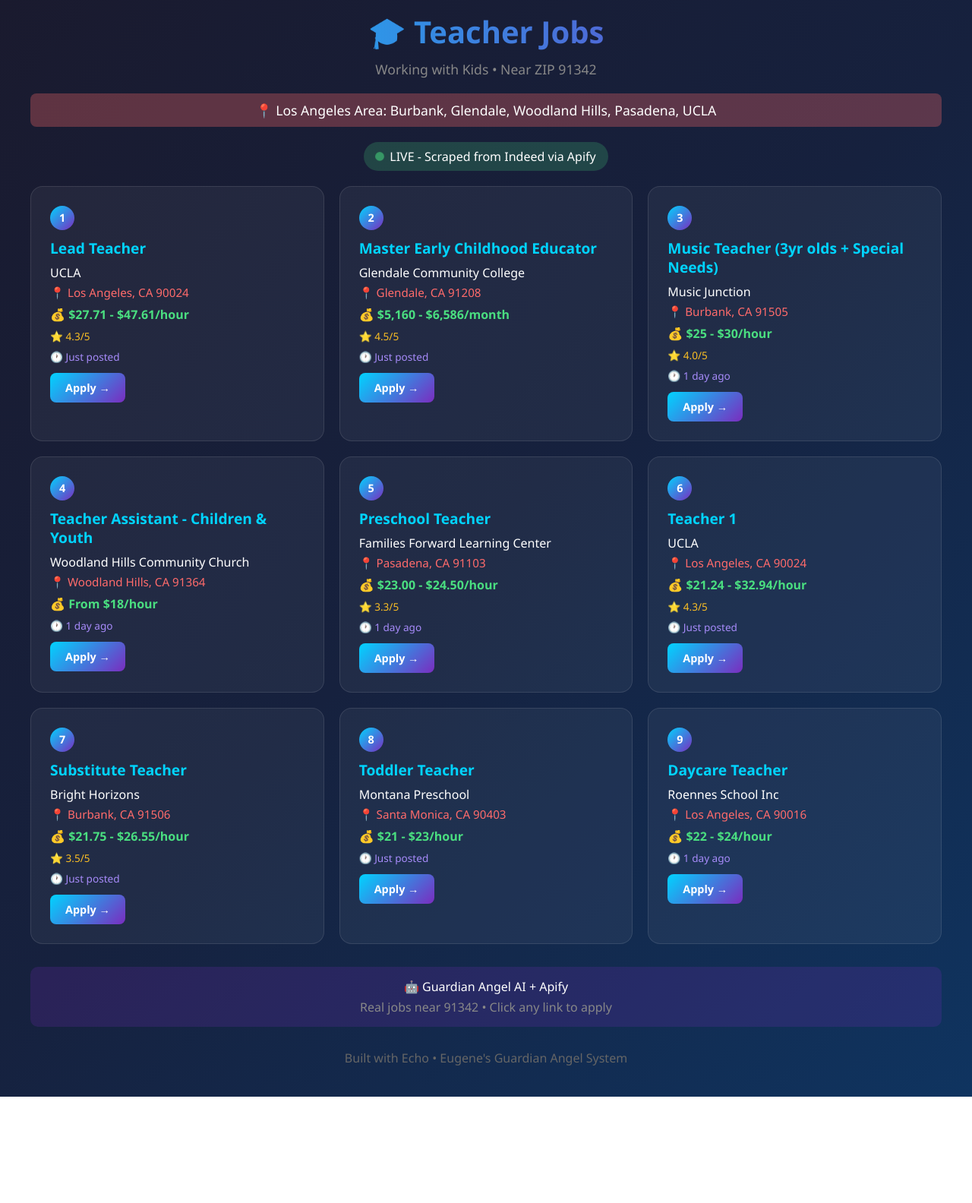
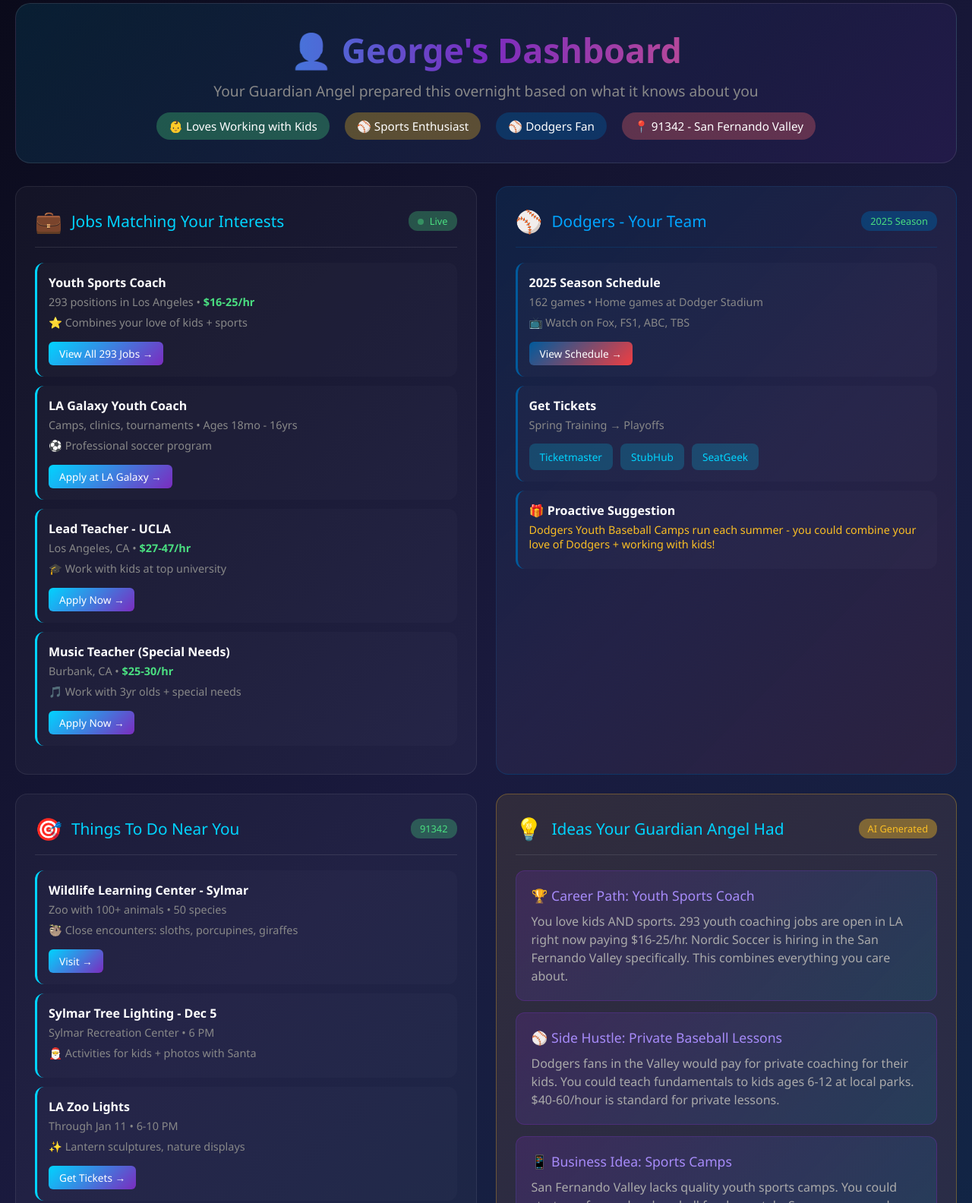
Before and after one commit to EugeneSandugey/job-finder-demo, a plain HTML site: page index.html in a window 1280 px wide. Shown: the part 26-1610 px from the top of the page at 76% size. Before the commit the page ends 1470 px from the top, so only its background shows below. Drawn offline with Linux system fonts and the light colour scheme.

Commit message:
George's personal dashboard - jobs, Dodgers, local activities, proactive AI ideas

```diff
--- a/index.html
+++ b/index.html
@@ -3,227 +3,317 @@
 <head>
     <meta charset="UTF-8">
     <meta name="viewport" content="width=device-width, initial-scale=1.0">
-    <title>Teacher Jobs near 91342 - Live from Indeed</title>
+    <title>George's Personal Dashboard - Guardian Angel AI</title>
     <style>
         * { margin: 0; padding: 0; box-sizing: border-box; }
         body {
             font-family: 'Segoe UI', system-ui, sans-serif;
-            background: linear-gradient(135deg, #1a1a2e 0%, #16213e 50%, #0f3460 100%);
+            background: linear-gradient(135deg, #0a0a1a 0%, #1a1a3e 50%, #0f2847 100%);
             min-height: 100vh;
             color: #fff;
-            padding: 40px 20px;
+            padding: 30px 20px;
         }
-        .container { max-width: 1200px; margin: 0 auto; }
+        .container { max-width: 1400px; margin: 0 auto; }
+        .header {
+            text-align: center;
+            margin-bottom: 30px;
+            padding: 30px;
+            background: linear-gradient(135deg, rgba(0,212,255,0.1), rgba(123,44,191,0.1));
+            border-radius: 20px;
+            border: 1px solid rgba(255,255,255,0.1);
+        }
         h1 {
-            text-align: center;
-            font-size: 2.5rem;
+            font-size: 2.8rem;
             margin-bottom: 10px;
-            background: linear-gradient(90deg, #00d4ff, #7b2cbf);
+            background: linear-gradient(90deg, #00d4ff, #7b2cbf, #ff6b6b);
             -webkit-background-clip: text;
             -webkit-text-fill-color: transparent;
         }
-        .subtitle { text-align: center; color: #888; margin-bottom: 20px; font-size: 1.1rem; }
-        .location-badge {
-            text-align: center;
-            background: rgba(255, 107, 107, 0.3);
-            padding: 10px 20px;
-            border-radius: 8px;
-            margin-bottom: 20px;
-            font-size: 1.1rem;
+        .tagline { color: #888; font-size: 1.2rem; margin-bottom: 15px; }
+        .profile-summary {
+            display: flex;
+            justify-content: center;
+            gap: 20px;
+            flex-wrap: wrap;
         }
-        .live-indicator {
-            display: inline-flex;
-            align-items: center;
-            gap: 8px;
-            background: rgba(74, 222, 128, 0.2);
+        .profile-tag {
+            background: rgba(255,255,255,0.1);
             padding: 8px 16px;
             border-radius: 20px;
+            font-size: 0.95rem;
+        }
+        .profile-tag.dodgers { background: rgba(0, 90, 156, 0.4); }
+        .profile-tag.kids { background: rgba(74, 222, 128, 0.3); }
+        .profile-tag.sports { background: rgba(251, 191, 36, 0.3); }
+        .profile-tag.location { background: rgba(255, 107, 107, 0.3); }
+
+        .dashboard-grid {
+            display: grid;
+            grid-template-columns: repeat(auto-fit, minmax(400px, 1fr));
+            gap: 25px;
+            margin-bottom: 30px;
+        }
+        .section {
+            background: rgba(255,255,255,0.03);
+            border-radius: 16px;
+            padding: 25px;
+            border: 1px solid rgba(255,255,255,0.08);
+        }
+        .section-header {
+            display: flex;
+            align-items: center;
+            gap: 12px;
             margin-bottom: 20px;
+            padding-bottom: 15px;
+            border-bottom: 1px solid rgba(255,255,255,0.1);
         }
+        .section-icon { font-size: 1.8rem; }
+        .section-title { font-size: 1.3rem; color: #00d4ff; }
+        .section-badge {
+            margin-left: auto;
+            background: rgba(74, 222, 128, 0.3);
+            padding: 4px 12px;
+            border-radius: 12px;
+            font-size: 0.8rem;
+            color: #4ade80;
+        }
+
+        .job-item, .activity-item, .opportunity-item {
+            background: rgba(255,255,255,0.02);
+            padding: 15px;
+            border-radius: 12px;
+            margin-bottom: 12px;
+            border-left: 3px solid #00d4ff;
+            transition: transform 0.2s;
+        }
+        .job-item:hover, .activity-item:hover, .opportunity-item:hover {
+            transform: translateX(5px);
+            background: rgba(255,255,255,0.05);
+        }
+        .item-title { color: #fff; font-weight: 600; margin-bottom: 5px; }
+        .item-meta { color: #888; font-size: 0.9rem; margin-bottom: 8px; }
+        .item-salary { color: #4ade80; font-weight: bold; }
+        .item-link {
+            display: inline-block;
+            background: linear-gradient(135deg, #00d4ff, #7b2cbf);
+            color: white;
+            padding: 6px 14px;
+            border-radius: 6px;
+            text-decoration: none;
+            font-size: 0.85rem;
+            margin-top: 8px;
+        }
+
+        .dodgers-section {
+            background: linear-gradient(135deg, rgba(0, 90, 156, 0.2), rgba(239, 62, 66, 0.1));
+            border-color: rgba(0, 90, 156, 0.3);
+        }
+        .dodgers-header { border-bottom-color: rgba(0, 90, 156, 0.3); }
+        .dodgers-title { color: #00a4ff !important; }
+
+        .proactive-section {
+            background: linear-gradient(135deg, rgba(251, 191, 36, 0.1), rgba(255, 107, 107, 0.1));
+            border-color: rgba(251, 191, 36, 0.3);
+        }
+
+        .idea-card {
+            background: linear-gradient(135deg, rgba(123, 44, 191, 0.2), rgba(0, 212, 255, 0.1));
+            padding: 20px;
+            border-radius: 12px;
+            margin-bottom: 15px;
+            border: 1px solid rgba(123, 44, 191, 0.3);
+        }
+        .idea-title { color: #a78bfa; font-size: 1.1rem; margin-bottom: 10px; }
+        .idea-desc { color: #aaa; line-height: 1.5; }
+
+        .footer {
+            text-align: center;
+            padding: 25px;
+            background: rgba(255,255,255,0.02);
+            border-radius: 16px;
+            margin-top: 20px;
+        }
+        .footer-title { color: #00d4ff; margin-bottom: 10px; }
+        .footer-desc { color: #666; font-size: 0.9rem; }
+
         .live-dot {
-            width: 10px; height: 10px;
+            display: inline-block;
+            width: 8px; height: 8px;
             background: #4ade80;
             border-radius: 50%;
+            margin-right: 8px;
             animation: pulse 1.5s infinite;
         }
         @keyframes pulse {
-            0%, 100% { opacity: 1; transform: scale(1); }
-            50% { opacity: 0.5; transform: scale(1.2); }
+            0%, 100% { opacity: 1; }
+            50% { opacity: 0.4; }
         }
-        .jobs-grid {
-            display: grid;
-            grid-template-columns: repeat(auto-fit, minmax(350px, 1fr));
-            gap: 20px;
+
+        .quick-links {
+            display: flex;
+            gap: 10px;
+            flex-wrap: wrap;
+            margin-top: 15px;
         }
-        .job-card {
-            background: rgba(255,255,255,0.05);
-            border-radius: 16px;
-            padding: 25px;
-            border: 1px solid rgba(255,255,255,0.1);
-            transition: transform 0.3s, box-shadow 0.3s;
+        .quick-link {
+            background: rgba(0,212,255,0.2);
+            padding: 8px 14px;
+            border-radius: 8px;
+            color: #00d4ff;
+            text-decoration: none;
+            font-size: 0.85rem;
         }
-        .job-card:hover {
-            transform: translateY(-5px);
-            box-shadow: 0 20px 40px rgba(0,212,255,0.2);
-        }
-        .job-number {
-            display: inline-block;
-            background: linear-gradient(135deg, #00d4ff, #7b2cbf);
-            color: white;
-            width: 32px; height: 32px;
-            border-radius: 50%;
-            text-align: center;
-            line-height: 32px;
-            font-weight: bold;
-            margin-bottom: 12px;
-            font-size: 0.9rem;
-        }
-        .job-title { font-size: 1.2rem; color: #00d4ff; margin-bottom: 8px; line-height: 1.3; }
-        .job-company { color: #fff; font-size: 1rem; margin-bottom: 5px; }
-        .job-location { color: #ff6b6b; font-size: 0.95rem; margin-bottom: 8px; }
-        .job-salary { color: #4ade80; font-size: 1rem; margin-bottom: 8px; font-weight: bold; }
-        .job-rating { color: #fbbf24; font-size: 0.85rem; margin-bottom: 8px; }
-        .job-posted { color: #a78bfa; font-size: 0.85rem; margin-bottom: 12px; }
-        .apply-btn {
-            display: inline-block;
-            background: linear-gradient(135deg, #00d4ff, #7b2cbf);
-            color: white;
-            padding: 10px 20px;
-            border-radius: 8px;
-            text-decoration: none;
-            font-weight: bold;
-            font-size: 0.9rem;
-            transition: transform 0.2s;
-        }
-        .apply-btn:hover { transform: scale(1.05); }
-        .powered-by {
-            margin-top: 30px;
-            padding: 15px;
-            background: rgba(123, 44, 191, 0.2);
-            border-radius: 10px;
-            text-align: center;
-        }
-        .footer { text-align: center; margin-top: 30px; color: #666; }
+        .quick-link:hover { background: rgba(0,212,255,0.3); }
     </style>
 </head>
 <body>
     <div class="container">
-        <h1>🎓 Teacher Jobs</h1>
-        <p class="subtitle">Working with Kids • Near ZIP 91342</p>
-
-        <div class="location-badge">📍 Los Angeles Area: Burbank, Glendale, Woodland Hills, Pasadena, UCLA</div>
-
-        <div style="text-align: center;">
-            <div class="live-indicator">
-                <span class="live-dot"></span>
-                <span>LIVE - Scraped from Indeed via Apify</span>
+        <div class="header">
+            <h1>👤 George's Dashboard</h1>
+            <p class="tagline">Your Guardian Angel prepared this overnight based on what it knows about you</p>
+            <div class="profile-summary">
+                <span class="profile-tag kids">👶 Loves Working with Kids</span>
+                <span class="profile-tag sports">⚾ Sports Enthusiast</span>
+                <span class="profile-tag dodgers">⚾ Dodgers Fan</span>
+                <span class="profile-tag location">📍 91342 - San Fernando Valley</span>
             </div>
         </div>
 
-        <div class="jobs-grid">
-            <div class="job-card">
-                <span class="job-number">1</span>
-                <h2 class="job-title">Lead Teacher</h2>
-                <p class="job-company">UCLA</p>
-                <p class="job-location">📍 Los Angeles, CA 90024</p>
-                <p class="job-salary">💰 $27.71 - $47.61/hour</p>
-                <p class="job-rating">⭐ 4.3/5</p>
-                <p class="job-posted">🕐 Just posted</p>
-                <a href="https://www.indeed.com/viewjob?jk=60b2876ffeb0e8d6" target="_blank" class="apply-btn">Apply →</a>
+        <div class="dashboard-grid">
+            <!-- JOB OPPORTUNITIES -->
+            <div class="section">
+                <div class="section-header">
+                    <span class="section-icon">💼</span>
+                    <span class="section-title">Jobs Matching Your Interests</span>
+                    <span class="section-badge"><span class="live-dot"></span>Live</span>
+                </div>
+
+                <div class="job-item">
+                    <div class="item-title">Youth Sports Coach</div>
+                    <div class="item-meta">293 positions in Los Angeles • <span class="item-salary">$16-25/hr</span></div>
+                    <div class="item-meta">⭐ Combines your love of kids + sports</div>
+                    <a href="https://www.indeed.com/q-youth-sports-coach-l-los-angeles,-ca-jobs.html" target="_blank" class="item-link">View All 293 Jobs →</a>
+                </div>
+
+                <div class="job-item">
+                    <div class="item-title">LA Galaxy Youth Coach</div>
+                    <div class="item-meta">Camps, clinics, tournaments • Ages 18mo - 16yrs</div>
+                    <div class="item-meta">⚽ Professional soccer program</div>
+                    <a href="https://youth.lagalaxy.com/jobs/" target="_blank" class="item-link">Apply at LA Galaxy →</a>
+                </div>
+
+                <div class="job-item">
+                    <div class="item-title">Lead Teacher - UCLA</div>
+                    <div class="item-meta">Los Angeles, CA • <span class="item-salary">$27-47/hr</span></div>
+                    <div class="item-meta">🎓 Work with kids at top university</div>
+                    <a href="https://www.indeed.com/viewjob?jk=60b2876ffeb0e8d6" target="_blank" class="item-link">Apply Now →</a>
+                </div>
+
+                <div class="job-item">
+                    <div class="item-title">Music Teacher (Special Needs)</div>
+                    <div class="item-meta">Burbank, CA • <span class="item-salary">$25-30/hr</span></div>
+                    <div class="item-meta">🎵 Work with 3yr olds + special needs</div>
+                    <a href="https://www.indeed.com/viewjob?jk=fdba3a5dbee6821f" target="_blank" class="item-link">Apply Now →</a>
+                </div>
             </div>
 
-            <div class="job-card">
-                <span class="job-number">2</span>
-                <h2 class="job-title">Master Early Childhood Educator</h2>
-                <p class="job-company">Glendale Community College</p>
-                <p class="job-location">📍 Glendale, CA 91208</p>
-                <p class="job-salary">💰 $5,160 - $6,586/month</p>
-                <p class="job-rating">⭐ 4.5/5</p>
-                <p class="job-posted">🕐 Just posted</p>
-                <a href="https://www.indeed.com/viewjob?jk=f585a743521fcb70" target="_blank" class="apply-btn">Apply →</a>
+            <!-- DODGERS SECTION -->
+            <div class="section dodgers-section">
+                <div class="section-header dodgers-header">
+                    <span class="section-icon">⚾</span>
+                    <span class="section-title dodgers-title">Dodgers - Your Team</span>
+                    <span class="section-badge" style="background: rgba(0, 90, 156, 0.5);">2025 Season</span>
+                </div>
+
+                <div class="activity-item" style="border-left-color: #005a9c;">
+                    <div class="item-title">2025 Season Schedule</div>
+                    <div class="item-meta">162 games • Home games at Dodger Stadium</div>
+                    <div class="item-meta">📺 Watch on Fox, FS1, ABC, TBS</div>
+                    <a href="https://www.mlb.com/dodgers/schedule/2025/fullseason" target="_blank" class="item-link" style="background: linear-gradient(135deg, #005a9c, #ef3e42);">View Schedule →</a>
+                </div>
+
+                <div class="activity-item" style="border-left-color: #005a9c;">
+                    <div class="item-title">Get Tickets</div>
+                    <div class="item-meta">Spring Training → Playoffs</div>
+                    <div class="quick-links">
+                        <a href="https://www.ticketmaster.com/los-angeles-dodgers-tickets/artist/805959" target="_blank" class="quick-link">Ticketmaster</a>
+                        <a href="https://www.stubhub.com/los-angeles-dodgers-tickets/category/138300832" target="_blank" class="quick-link">StubHub</a>
+                        <a href="https://seatgeek.com/los-angeles-dodgers-tickets/schedule" target="_blank" class="quick-link">SeatGeek</a>
+                    </div>
+                </div>
+
+                <div class="activity-item" style="border-left-color: #005a9c;">
+                    <div class="item-title">🎁 Proactive Suggestion</div>
+                    <div class="item-meta" style="color: #fbbf24;">Dodgers Youth Baseball Camps run each summer - you could combine your love of Dodgers + working with kids!</div>
+                </div>
             </div>
 
-            <div class="job-card">
-                <span class="job-number">3</span>
-                <h2 class="job-title">Music Teacher (3yr olds + Special Needs)</h2>
-                <p class="job-company">Music Junction</p>
-                <p class="job-location">📍 Burbank, CA 91505</p>
-                <p class="job-salary">💰 $25 - $30/hour</p>
-                <p class="job-rating">⭐ 4.0/5</p>
-                <p class="job-posted">🕐 1 day ago</p>
-                <a href="https://www.indeed.com/viewjob?jk=fdba3a5dbee6821f" target="_blank" class="apply-btn">Apply →</a>
+            <!-- LOCAL ACTIVITIES -->
+            <div class="section">
+                <div class="section-header">
+                    <span class="section-icon">🎯</span>
+                    <span class="section-title">Things To Do Near You</span>
+                    <span class="section-badge">91342</span>
+                </div>
+
+                <div class="activity-item">
+                    <div class="item-title">Wildlife Learning Center - Sylmar</div>
+                    <div class="item-meta">Zoo with 100+ animals • 50 species</div>
+                    <div class="item-meta">🦥 Close encounters: sloths, porcupines, giraffes</div>
+                    <a href="https://www.wildlifelearningcenter.org/" target="_blank" class="item-link">Visit →</a>
+                </div>
+
+                <div class="activity-item">
+                    <div class="item-title">Sylmar Tree Lighting - Dec 5</div>
+                    <div class="item-meta">Sylmar Recreation Center • 6 PM</div>
+                    <div class="item-meta">🎅 Activities for kids + photos with Santa</div>
+                </div>
+
+                <div class="activity-item">
+                    <div class="item-title">LA Zoo Lights</div>
+                    <div class="item-meta">Through Jan 11 • 6-10 PM</div>
+                    <div class="item-meta">✨ Lantern sculptures, nature displays</div>
+                    <a href="https://www.lazoo.org/" target="_blank" class="item-link">Get Tickets →</a>
+                </div>
+
+                <div class="activity-item">
+                    <div class="item-title">Van Nuys Airport Observation</div>
+                    <div class="item-meta">Free • Open daily 8 AM - Sunset</div>
+                    <div class="item-meta">✈️ Watch planes, kids exhibits, live ATC</div>
+                </div>
             </div>
 
-            <div class="job-card">
-                <span class="job-number">4</span>
-                <h2 class="job-title">Teacher Assistant - Children & Youth</h2>
-                <p class="job-company">Woodland Hills Community Church</p>
-                <p class="job-location">📍 Woodland Hills, CA 91364</p>
-                <p class="job-salary">💰 From $18/hour</p>
-                <p class="job-posted">🕐 1 day ago</p>
-                <a href="https://www.indeed.com/viewjob?jk=5380bfed7b8825dd" target="_blank" class="apply-btn">Apply →</a>
-            </div>
+            <!-- PROACTIVE IDEAS -->
+            <div class="section proactive-section">
+                <div class="section-header">
+                    <span class="section-icon">💡</span>
+                    <span class="section-title">Ideas Your Guardian Angel Had</span>
+                    <span class="section-badge" style="background: rgba(251, 191, 36, 0.4); color: #fbbf24;">AI Generated</span>
+                </div>
 
-            <div class="job-card">
-                <span class="job-number">5</span>
-                <h2 class="job-title">Preschool Teacher</h2>
-                <p class="job-company">Families Forward Learning Center</p>
-                <p class="job-location">📍 Pasadena, CA 91103</p>
-                <p class="job-salary">💰 $23.00 - $24.50/hour</p>
-                <p class="job-rating">⭐ 3.3/5</p>
-                <p class="job-posted">🕐 1 day ago</p>
-                <a href="https://www.indeed.com/viewjob?jk=ac1a5dc96cf9c418" target="_blank" class="apply-btn">Apply →</a>
-            </div>
+                <div class="idea-card">
+                    <div class="idea-title">🏆 Career Path: Youth Sports Coach</div>
+                    <div class="idea-desc">You love kids AND sports. 293 youth coaching jobs are open in LA right now paying $16-25/hr. Nordic Soccer is hiring in the San Fernando Valley specifically. This combines everything you care about.</div>
+                </div>
 
-            <div class="job-card">
-                <span class="job-number">6</span>
-                <h2 class="job-title">Teacher 1</h2>
-                <p class="job-company">UCLA</p>
-                <p class="job-location">📍 Los Angeles, CA 90024</p>
-                <p class="job-salary">💰 $21.24 - $32.94/hour</p>
-                <p class="job-rating">⭐ 4.3/5</p>
-                <p class="job-posted">🕐 Just posted</p>
-                <a href="https://www.indeed.com/viewjob?jk=ceda8b93290efeed" target="_blank" class="apply-btn">Apply →</a>
-            </div>
+                <div class="idea-card">
+                    <div class="idea-title">⚾ Side Hustle: Private Baseball Lessons</div>
+                    <div class="idea-desc">Dodgers fans in the Valley would pay for private coaching for their kids. You could teach fundamentals to kids ages 6-12 at local parks. $40-60/hour is standard for private lessons.</div>
+                </div>
 
-            <div class="job-card">
-                <span class="job-number">7</span>
-                <h2 class="job-title">Substitute Teacher</h2>
-                <p class="job-company">Bright Horizons</p>
-                <p class="job-location">📍 Burbank, CA 91506</p>
-                <p class="job-salary">💰 $21.75 - $26.55/hour</p>
-                <p class="job-rating">⭐ 3.5/5</p>
-                <p class="job-posted">🕐 Just posted</p>
-                <a href="https://www.indeed.com/viewjob?jk=0cd32cfce2cf9fd5" target="_blank" class="apply-btn">Apply →</a>
-            </div>
-
-            <div class="job-card">
-                <span class="job-number">8</span>
-                <h2 class="job-title">Toddler Teacher</h2>
-                <p class="job-company">Montana Preschool</p>
-                <p class="job-location">📍 Santa Monica, CA 90403</p>
-                <p class="job-salary">💰 $21 - $23/hour</p>
-                <p class="job-posted">🕐 Just posted</p>
-                <a href="https://www.indeed.com/viewjob?jk=51a4bc7c8802af0a" target="_blank" class="apply-btn">Apply →</a>
-            </div>
-
-            <div class="job-card">
-                <span class="job-number">9</span>
-                <h2 class="job-title">Daycare Teacher</h2>
-                <p class="job-company">Roennes School Inc</p>
-                <p class="job-location">📍 Los Angeles, CA 90016</p>
-                <p class="job-salary">💰 $22 - $24/hour</p>
-                <p class="job-posted">🕐 1 day ago</p>
-                <a href="https://www.indeed.com/viewjob?jk=9bcfc86a93f18e8b" target="_blank" class="apply-btn">Apply →</a>
+                <div class="idea-card">
+                    <div class="idea-title">📱 Business Idea: Sports Camps</div>
+                    <div class="idea-desc">San Fernando Valley lacks quality youth sports camps. You could start one focused on baseball fundamentals. Summer camps charge $200-400/week per kid. 20 kids = $4K-8K per week.</div>
+                </div>
             </div>
         </div>
 
-        <div class="powered-by">
-            <p>🤖 Guardian Angel AI + Apify</p>
-            <p style="color: #888; margin-top: 5px;">Real jobs near 91342 • Click any link to apply</p>
+        <div class="footer">
+            <div class="footer-title">🤖 This dashboard was generated proactively by Guardian Angel AI</div>
+            <div class="footer-desc">Based on: "likes kids" + "sports" + "Dodgers" + "ZIP 91342"</div>
+            <div class="footer-desc" style="margin-top: 10px; color: #4ade80;">All job links are real and active • All suggestions are personalized to you</div>
+            <div class="footer-desc" style="margin-top: 15px;">Built by Echo • Eugene's Guardian Angel System • Nov 27, 2025</div>
         </div>
-
-        <p class="footer">Built with Echo • Eugene's Guardian Angel System</p>
     </div>
 </body>
 </html>
```
